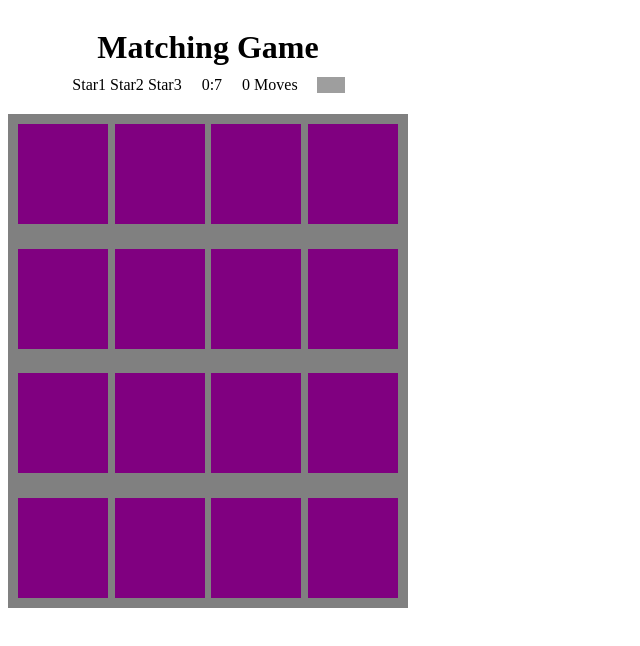
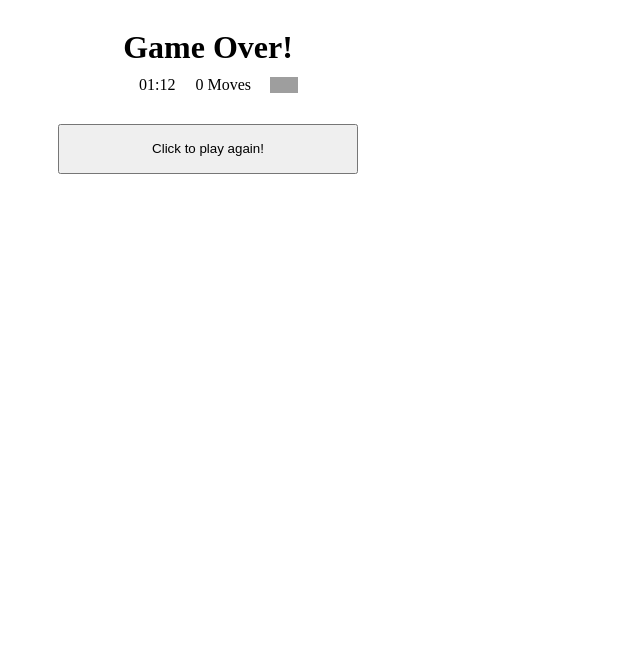
Before and after one commit to auxibackup/chingu_voyage10_solo, a plain HTML site: page index.html in a window 1280 px wide. Both pictures are taken after a click on the element 208 px from the left and 360 px from the top of the page. Shown: the whole page, without its empty margins (0-640 px from the left). Drawn offline with Linux system fonts and the light colour scheme; grey boxes are pictures that could not be loaded.

Commit message:
Edit: add New Game button

```diff
--- a/index.html
+++ b/index.html
@@ -13,9 +13,9 @@
             <h1 id='title'>Matching Game</h1>
             <div class='sub-header'>
                 <div class='stars'>
-                    <span id='star1' class='star'>Star1</span>
-                    <span id='star2' class='star'>Star2</span>
-                    <span id='star3' class='star'>Star3</span>
+                    <span id='star1' class='star'></span>
+                    <span id='star2' class='star'></span>
+                    <span id='star3' class='star'></span>
                 </div>
                 <div id='time'>01:12</div>
                 <div id='moves'>0 Moves</div>
--- a/main.js
+++ b/main.js
@@ -14,7 +14,7 @@
 let selectionB = undefined;
 let sec = 0;
 let min = 0;
-let isWinner = false;
+let isWinner = true;
 
 const timer = setInterval(function(){
     if(!isWinner){
@@ -31,9 +31,27 @@
 
 
 const resetGame = () => {
+    new_game();
     cards.forEach(card => {
         hideCard(card);
     })
+    moveCount = 0;
+    matchCount = 0;
+    selectionA = undefined;
+    selectionB = undefined;
+    sec = 0;
+    min = 0;
+    isWinner = false;
+
+    moves.textContent = moveCount;
+    title.textContent = 'Matching Game';
+}
+const new_game = ()=> {
+    grid.innerHTML ='';
+    grid.setAttribute('style', 'background-color: gray');
+    data = generateGridData(N_CARDS);
+    data = shuffleData(data);
+    generateGridElement(data);
 }
 
 const showCard = (card) => {
@@ -90,25 +108,10 @@
     return shuffled;
 }
 
-const new_game = ()=> {
-    data = generateGridData(N_CARDS);
-    data = shuffleData(data);
-    generateGridElement(data);
-}
+
 
 reset.addEventListener('click', (e) => {
     resetGame();
-    data = shuffleData(data)
-    moveCount = 0;
-    matchCount = 0;
-    selectionA = undefined;
-    selectionB = undefined;
-    sec = 0;
-    min = 0;
-    isWinner = false;
-
-    moves.textContent = moveCount;
-    title.textContent = 'Matching Game';
 })
 
 grid.addEventListener('click', (e) => {
@@ -151,6 +154,21 @@
 
     if(isWinner){
         title.textContent = 'Game Over!'
+        grid.innerHTML = '';
+        grid.style.background='white';
+
+        let newGameButton = document.createElement('button');
+        newGameButton.textContent = `Click to play again!`;
+        newGameButton.style.width = '300px';
+        newGameButton.style.height = '50px';
+        newGameButton.setAttribute('class', 'new-game');
+
+        grid.appendChild(newGameButton);
+
+    }
+
+    if(e.target && e.target.className === 'new-game'){
+        resetGame();
     }
 })
 
```
